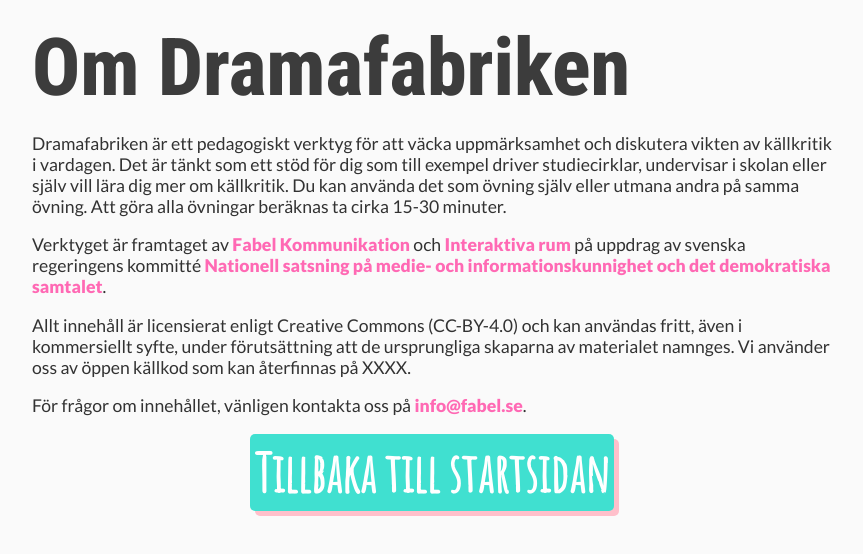
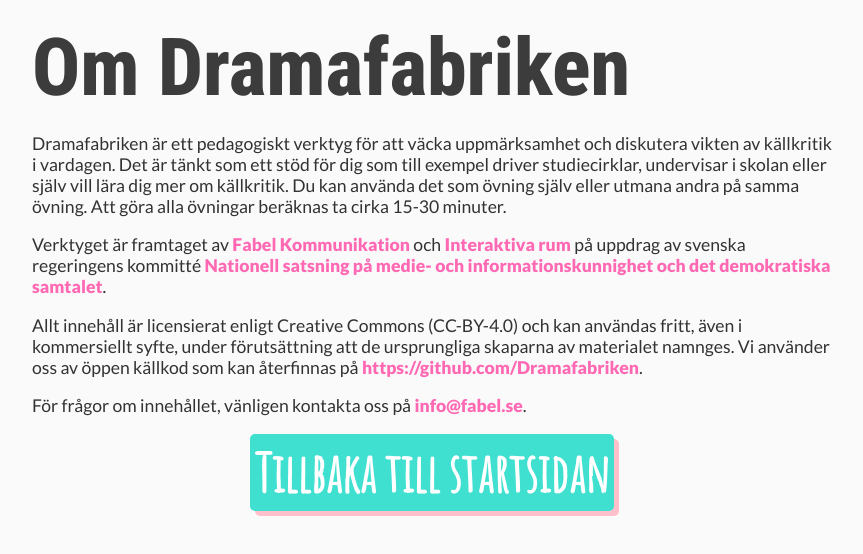
Before and after one commit to Nyhetsmaskinen/nyhetsmaskinen-client, a Vue app: page /info in a window 1280 px wide. Shown: the top 554 px of the page, without its empty margins (208-1071 px from the left). Built offline with nearby package versions, Linux system fonts and the light colour scheme; no server answers.

Commit message:
Added Github url

```diff
--- a/src/views/ViewInfo.vue
+++ b/src/views/ViewInfo.vue
@@ -15,7 +15,7 @@
       </p>
 
       <p>
-        Allt innehåll är licensierat enligt Creative Commons (CC-BY-4.0) och kan användas fritt, även i kommersiellt syfte, under förutsättning att de ursprungliga skaparna av materialet namnges. Vi använder oss av öppen källkod som kan återfinnas på XXXX.
+        Allt innehåll är licensierat enligt Creative Commons (CC-BY-4.0) och kan användas fritt, även i kommersiellt syfte, under förutsättning att de ursprungliga skaparna av materialet namnges. Vi använder oss av öppen källkod som kan återfinnas på <a href="https://github.com/Dramafabriken" target="_blank">https://github.com/Dramafabriken</a>.
       </p>
 
       <p>
```
